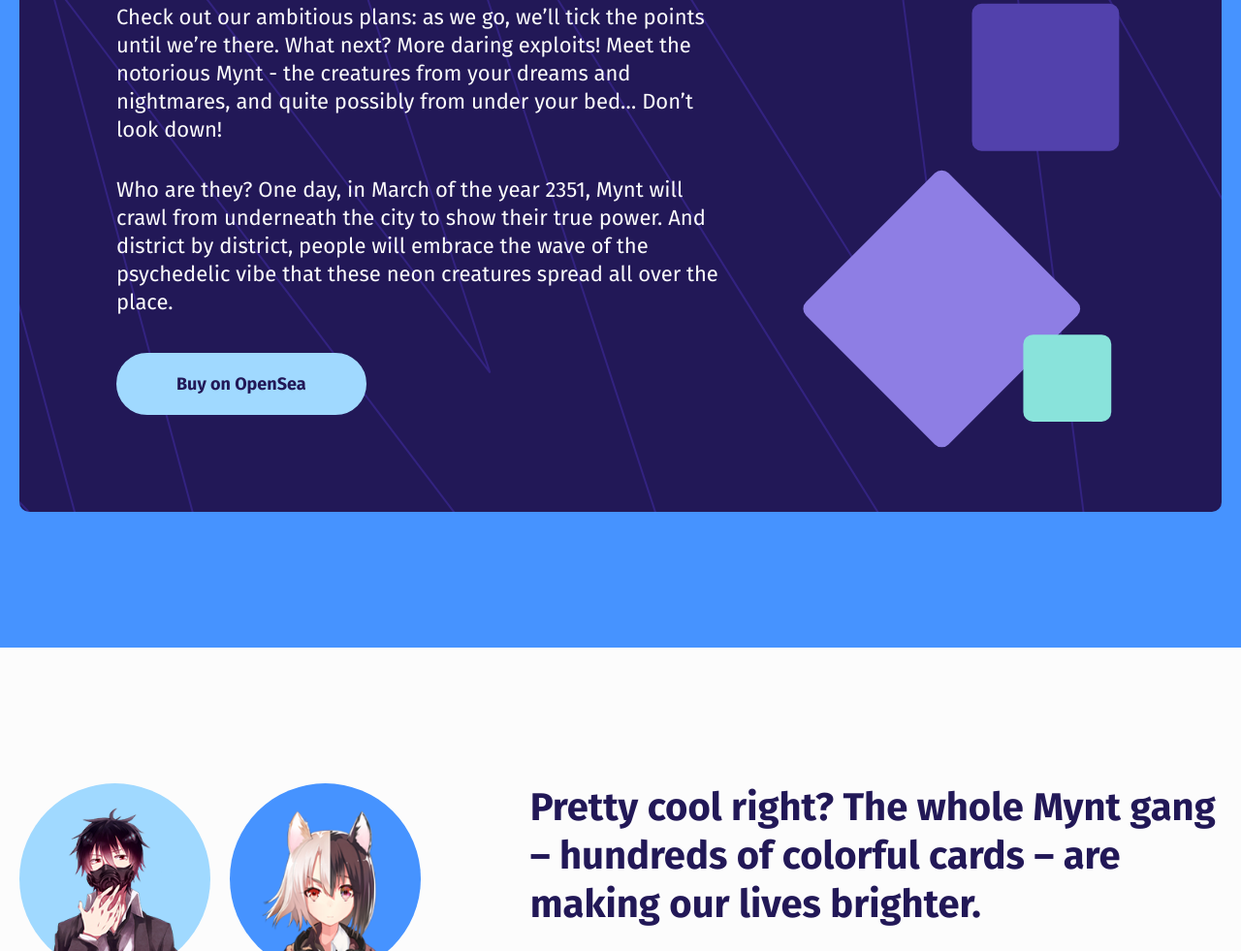
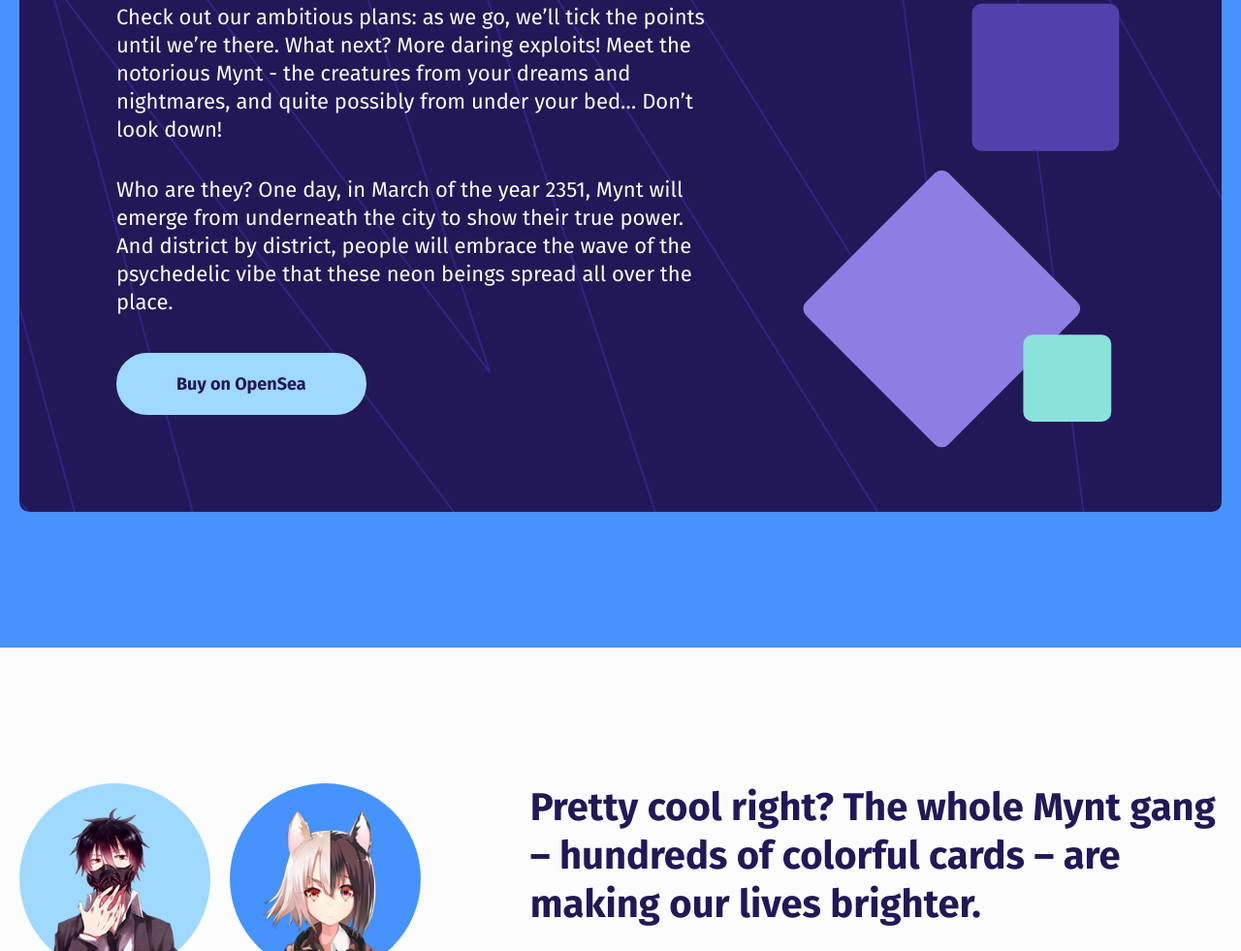
Before and after one commit to dbantin19/sunflower-studios-v2, a website: page about.html in a window 1280 px wide. Shown: the part 1785-2766 px from the top of the page at 97% size. Drawn offline with nearby package versions, Linux system fonts and the light colour scheme.

Commit message:
Update about.html

```diff
--- a/about.html
+++ b/about.html
@@ -198,9 +198,9 @@
 							<p>Check out our ambitious plans: as we go, we’ll tick the points until we’re there. What
 								next? More daring exploits! Meet the notorious Mynt - the creatures from your dreams and
 								nightmares, and quite possibly from under your bed… Don’t look down!</p>
-							<p>Who are they? One day, in March of the year 2351, Mynt will crawl from underneath the
+							<p>Who are they? One day, in March of the year 2351, Mynt will emerge from underneath the
 								city to show their true power. And district by district, people will embrace the wave of
-								the psychedelic vibe that these neon creatures spread all over the place.</p>
+								the psychedelic vibe that these neon beings spread all over the place.</p>
 						</div>
 						<a href="#" class="section-squares-v2__link button button--accent">Buy on OpenSea</a>
 					</div>
```
